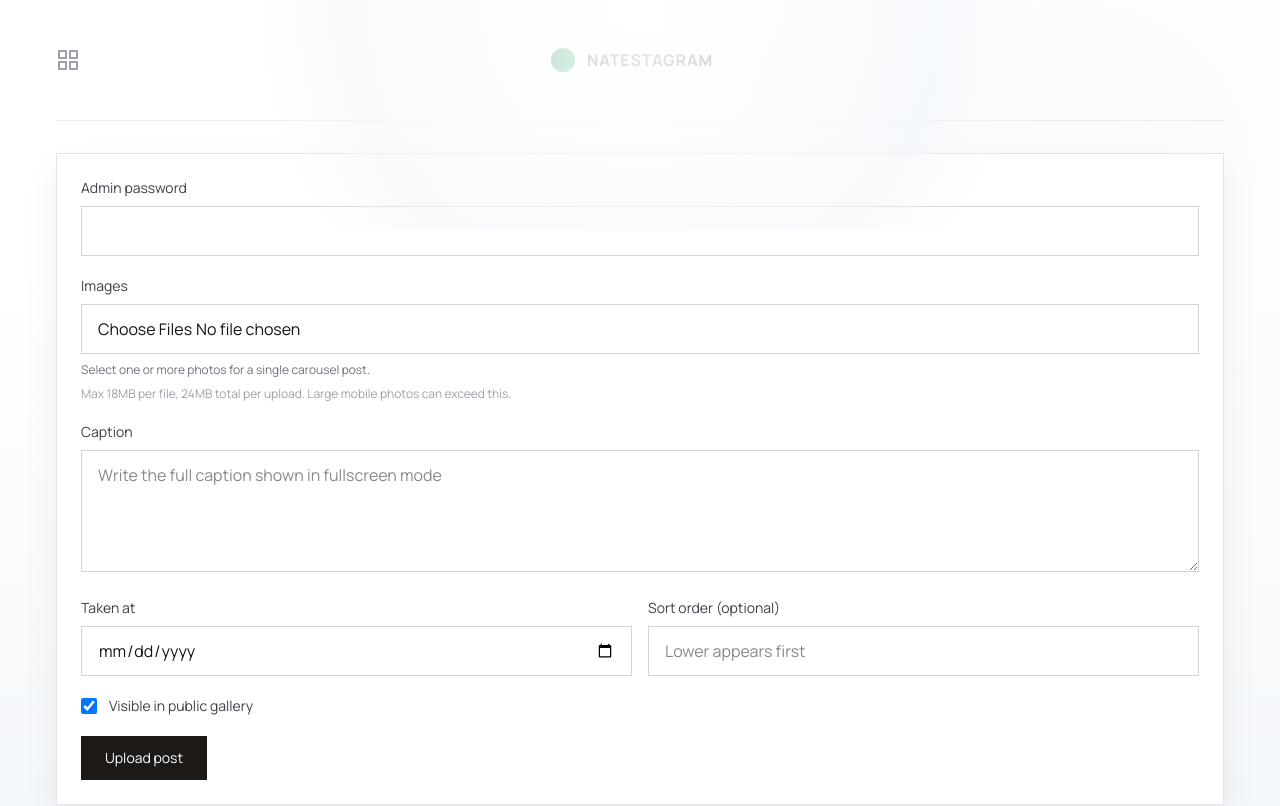
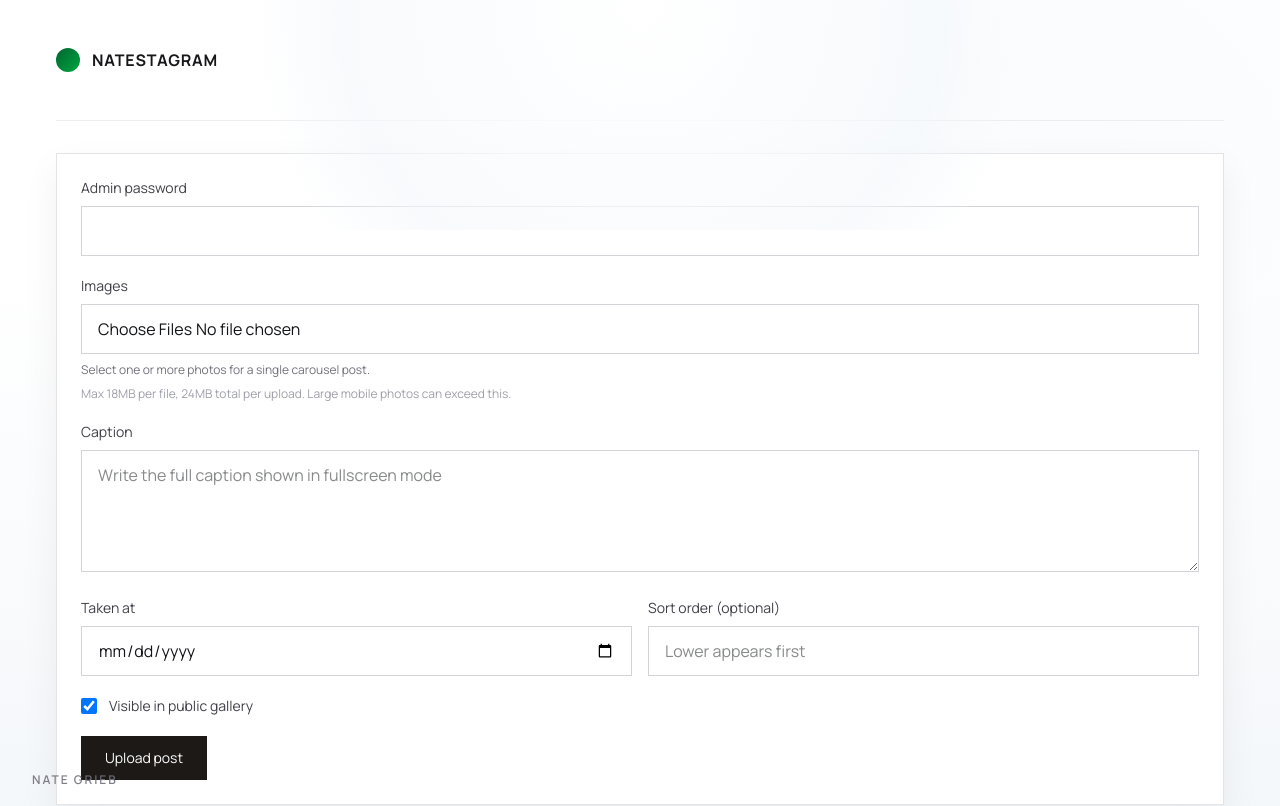
Before and after one commit to nategrieb/natestagram, a Next.js app: page /admin in a window 1280 px wide. Shown: the top 806 px of the page. Built offline with nearby package versions, Linux system fonts and the light colour scheme; no server answers.

Commit message:
Refine global nav logo, footer links, and carousel hover styles

```diff
--- a/src/app/admin/page.tsx
+++ b/src/app/admin/page.tsx
@@ -1,7 +1,6 @@
-import Link from "next/link";
-
 import { AdminPostGrid } from "@/components/admin-post-grid";
 import { AdminUploadForm } from "@/components/admin-upload-form";
+import { SiteLogoLink } from "@/components/site-logo-link";
 import { getAdminPosts } from "@/lib/photos";
 
 type AdminPageProps = {
@@ -23,33 +22,7 @@ export default async function AdminPage({ searchParams }: AdminPageProps) {
       <div className="backdrop-orb hidden sm:block" aria-hidden="true" />
       <main className="mx-auto flex w-full max-w-7xl flex-col px-5 pt-10 sm:px-8 lg:px-14">
         <header className="mb-8 flex items-center justify-between gap-6 sm:mb-10">
-          <Link
-            className="text-3xl leading-none text-zinc-400 transition hover:text-zinc-500"
-            href="/"
-            aria-label="Back to grid"
-            title="Grid"
-          >
-            <svg
-              width="24"
-              height="24"
-              viewBox="0 0 24 24"
-              fill="none"
-              stroke="currentColor"
-              strokeWidth="2"
-              strokeLinecap="round"
-              strokeLinejoin="round"
-            >
-              <rect x="3" y="3" width="7" height="7"></rect>
-              <rect x="14" y="3" width="7" height="7"></rect>
-              <rect x="14" y="14" width="7" height="7"></rect>
-              <rect x="3" y="14" width="7" height="7"></rect>
-            </svg>
-          </Link>
-
-          <div className="flex items-center gap-3">
-            <div className="h-6 w-6 rounded-full bg-gradient-to-br from-green-800 to-green-600" aria-hidden="true" />
-            <h1 className="font-bold text-sm md:text-base text-zinc-900 tracking-wider">NATESTAGRAM</h1>
-          </div>
+          <SiteLogoLink />
 
           <div className="h-10 w-10" aria-hidden="true" />
         </header>
--- a/src/app/layout.tsx
+++ b/src/app/layout.tsx
@@ -35,7 +35,22 @@ export default function RootLayout({
 }>) {
   return (
     <html lang="en">
-      <body className={`${bodyFont.variable} antialiased`}>{children}</body>
+      <body className={`${bodyFont.variable} antialiased`}>
+        {children}
+        <footer className="pointer-events-none fixed inset-x-0 bottom-0 z-30 px-4 py-3 sm:px-8">
+          <div className="mx-auto flex w-full max-w-7xl items-center justify-start text-[11px] font-semibold uppercase tracking-[0.16em] text-zinc-500/90 sm:text-xs">
+            <a
+              href="https://nategrieb.com"
+              target="_blank"
+              rel="noreferrer noopener"
+              className="pointer-events-auto transition-colors duration-150 hover:text-zinc-800 focus-visible:text-zinc-800"
+              aria-label="Visit nategrieb.com"
+            >
+              NATE GRIEB
+            </a>
+          </div>
+        </footer>
+      </body>
     </html>
   );
 }
--- a/src/app/page.tsx
+++ b/src/app/page.tsx
@@ -1,6 +1,7 @@
 import Link from "next/link";
 
 import { PhotoGrid } from "@/components/photo-grid";
+import { SiteLogoLink } from "@/components/site-logo-link";
 import { getPublicPosts } from "@/lib/photos";
 
 export default function Home() {
@@ -21,10 +22,7 @@ async function Gallery({
       <div className="backdrop-orb hidden sm:block" aria-hidden="true" />
       <main className="mx-auto flex w-full max-w-7xl flex-col px-5 pt-10 sm:px-8 lg:px-14">
         <header className="mb-8 flex items-center justify-between gap-6 sm:mb-10">
-          <div className="flex items-center gap-3">
-            <div className="h-6 w-6 rounded-full bg-gradient-to-br from-green-800 to-green-600" aria-hidden="true" />
-            <h1 className="font-bold text-sm md:text-base text-zinc-900 tracking-wider">NATESTAGRAM</h1>
-          </div>
+          <SiteLogoLink />
           <Link
             className="group relative inline-flex h-10 w-10 items-center justify-center rounded-none border border-transparent text-zinc-400 transition-all duration-200 hover:border-zinc-300/80 hover:bg-white/70 hover:text-zinc-800 focus-visible:border-zinc-300/80 focus-visible:bg-white/70 focus-visible:text-zinc-800 active:scale-95"
             href="/admin"
--- a/src/app/photo/[id]/page.tsx
+++ b/src/app/photo/[id]/page.tsx
@@ -3,6 +3,7 @@ import { notFound } from "next/navigation";
 
 import { PhotoCarousel } from "@/components/photo-carousel";
 import { PhotoGrid } from "@/components/photo-grid";
+import { SiteLogoLink } from "@/components/site-logo-link";
 import { getPublicPosts } from "@/lib/photos";
 
 type PhotoPageProps = {
@@ -28,21 +29,7 @@ export default async function PhotoPage({ params }: PhotoPageProps) {
   return (
     <main className="relative flex min-h-screen flex-col overflow-x-hidden">
       <div className="mx-auto flex w-full max-w-7xl items-center justify-between gap-4 px-4 py-5 sm:px-8">
-        <Link
-          href="/"
-          className="group relative inline-flex h-10 w-10 items-center justify-center rounded-none border border-transparent text-zinc-600 transition-all duration-200 hover:border-zinc-300/80 hover:bg-white/70 hover:text-zinc-800 focus-visible:border-zinc-300/80 focus-visible:bg-white/70 focus-visible:text-zinc-800 active:scale-95"
-          aria-label="Go to gallery"
-        >
-          <img
-            src="/square-4-grid.svg"
-            alt=""
-            className="h-4 w-4"
-          />
-          <span
-            aria-hidden="true"
-            className="absolute bottom-1.5 left-2 right-2 h-px origin-center scale-x-0 bg-zinc-500/70 transition-transform duration-300 group-hover:scale-x-100 group-focus-visible:scale-x-100 group-active:scale-x-100"
-          />
-        </Link>
+        <SiteLogoLink />
         <div className="hidden gap-2 text-sm md:flex">
           {previousPost ? (
             <Link
@@ -81,12 +68,6 @@ export default async function PhotoPage({ params }: PhotoPageProps) {
             {/* Caption Section */}
             {currentPost.caption ? (
               <div className="space-y-3 md:space-y-4">
-                <div className="flex items-center gap-3">
-                  <div className="h-6 w-6 md:h-8 md:w-8 rounded-full bg-gradient-to-br from-green-800 to-green-600"></div>
-                  <div className="font-bold text-sm md:text-base text-zinc-900 tracking-wider">
-                    NATESTAGRAM
-                  </div>
-                </div>
                 <p className="whitespace-pre-wrap text-sm md:text-base leading-relaxed text-zinc-800">
                   {currentPost.caption}
                 </p>
--- a/src/app/timeline/page.tsx
+++ b/src/app/timeline/page.tsx
@@ -1,5 +1,6 @@
 import Link from "next/link";
 import { HomeGallery } from "@/components/home-gallery";
+import { SiteLogoLink } from "@/components/site-logo-link";
 import { getPublicPosts } from "@/lib/photos";
 
 type TimelinePageProps = {
@@ -27,32 +28,7 @@ async function Timeline({
       <div className="backdrop-orb hidden sm:block" aria-hidden="true" />
       <main className="mx-auto flex w-full max-w-7xl flex-col px-5 pt-10 sm:px-8 lg:px-14">
         <header className="mb-8 flex items-center justify-between gap-6 sm:mb-10">
-          <Link
-            className="text-3xl leading-none text-zinc-400 transition hover:text-zinc-500"
-            href="/"
-            aria-label="Back to grid"
-            title="Grid"
-          >
-            <svg
-              width="24"
-              height="24"
-              viewBox="0 0 24 24"
-              fill="none"
-              stroke="currentColor"
-              strokeWidth="2"
-              strokeLinecap="round"
-              strokeLinejoin="round"
-            >
-              <rect x="3" y="3" width="7" height="7"></rect>
-              <rect x="14" y="3" width="7" height="7"></rect>
-              <rect x="14" y="14" width="7" height="7"></rect>
-              <rect x="3" y="14" width="7" height="7"></rect>
-            </svg>
-          </Link>
-          <div className="flex items-center gap-3">
-            <div className="h-6 w-6 rounded-full bg-gradient-to-br from-green-800 to-green-600" aria-hidden="true" />
-            <h1 className="font-bold text-sm md:text-base text-zinc-900 tracking-wider">NATESTAGRAM</h1>
-          </div>
+          <SiteLogoLink />
           <Link
             className="group relative inline-flex h-10 w-10 items-center justify-center rounded-none border border-transparent text-zinc-400 transition-all duration-200 hover:border-zinc-300/80 hover:bg-white/70 hover:text-zinc-800 focus-visible:border-zinc-300/80 focus-visible:bg-white/70 focus-visible:text-zinc-800 active:scale-95"
             href="/admin"
--- a/src/components/photo-carousel.tsx
+++ b/src/components/photo-carousel.tsx
@@ -244,7 +244,7 @@ export function PhotoCarousel({ assets, caption, captions, fullScreen = true, ve
             type="button"
             onClick={() => goToSlide(activeIndex - 1)}
             disabled={activeIndex === 0}
-            className={`group absolute z-20 inline-flex h-11 w-11 items-center justify-center rounded-none border border-transparent text-zinc-700 transition-all duration-200 hover:border-zinc-300 hover:bg-white hover:text-zinc-900 active:scale-95 active:border-zinc-300 active:bg-white disabled:cursor-not-allowed disabled:opacity-30 ${
+            className={`group absolute z-20 inline-flex h-11 w-11 items-center justify-center rounded-none border border-transparent text-zinc-700 transition-all duration-200 hover:bg-white hover:text-zinc-900 active:scale-95 active:bg-white disabled:cursor-not-allowed disabled:opacity-30 ${
               vertical ? 'top-4 left-1/2 -translate-x-1/2' : 'left-4 top-1/2 -translate-y-1/2'
             }`}
             aria-label="Previous photo"
@@ -260,7 +260,7 @@ export function PhotoCarousel({ assets, caption, captions, fullScreen = true, ve
             type="button"
             onClick={() => goToSlide(activeIndex + 1)}
             disabled={activeIndex === assets.length - 1}
-            className={`group absolute z-20 inline-flex h-11 w-11 items-center justify-center rounded-none border border-transparent text-zinc-700 transition-all duration-200 hover:border-zinc-300 hover:bg-white hover:text-zinc-900 active:scale-95 active:border-zinc-300 active:bg-white disabled:cursor-not-allowed disabled:opacity-30 ${
+            className={`group absolute z-20 inline-flex h-11 w-11 items-center justify-center rounded-none border border-transparent text-zinc-700 transition-all duration-200 hover:bg-white hover:text-zinc-900 active:scale-95 active:bg-white disabled:cursor-not-allowed disabled:opacity-30 ${
               vertical ? 'bottom-4 left-1/2 -translate-x-1/2' : 'right-4 top-1/2 -translate-y-1/2'
             }`}
             aria-label="Next photo"
--- /dev/null
+++ b/src/components/site-logo-link.tsx
@@ -0,0 +1,18 @@
+import Link from "next/link";
+
+type SiteLogoLinkProps = {
+  className?: string;
+};
+
+export function SiteLogoLink({ className = "" }: SiteLogoLinkProps) {
+  return (
+    <Link
+      href="/"
+      aria-label="Go to home gallery"
+      className={`inline-flex items-center gap-3 ${className}`.trim()}
+    >
+      <div className="h-6 w-6 rounded-full bg-gradient-to-br from-green-800 to-green-600" aria-hidden="true" />
+      <span className="font-bold text-sm md:text-base text-zinc-900 tracking-wider">NATESTAGRAM</span>
+    </Link>
+  );
+}
```
